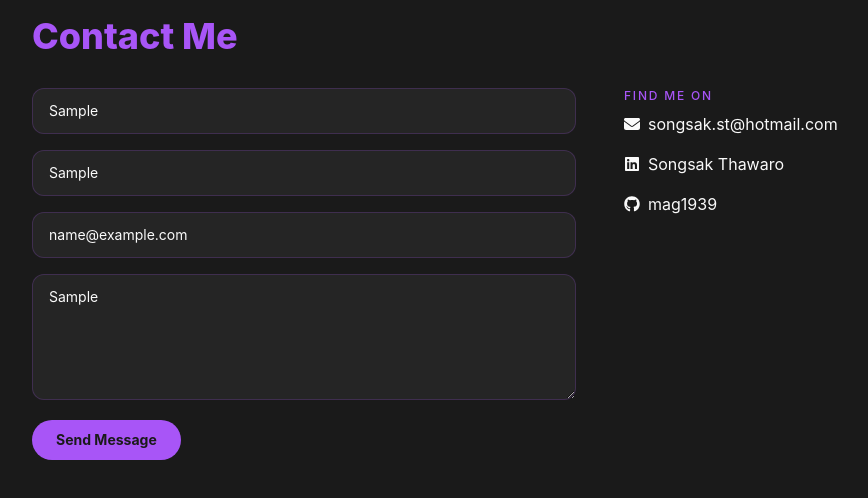
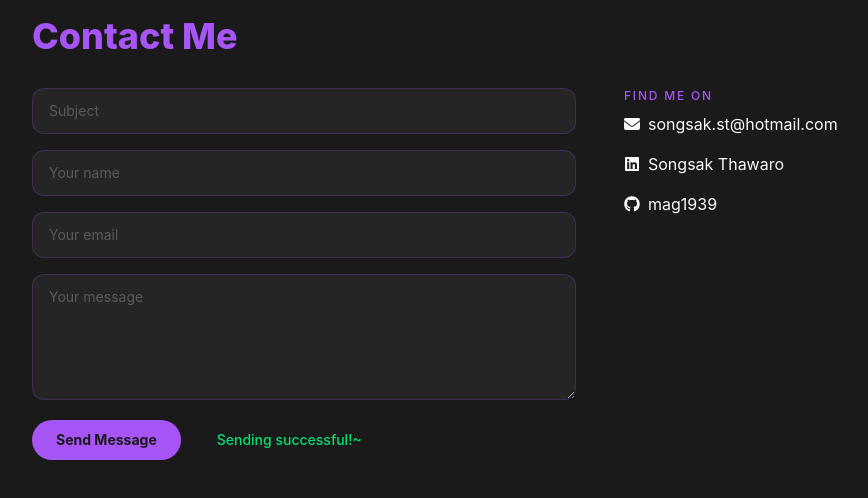
Before and after one commit to mag1939/my-portfolio-website-frontend, a React (Vite) app: page / in a window 1280 px wide. Both pictures are taken after typing "Sample", "Sample", "name@example.com", "Sample" into the empty fields and a click on the button "Send Message". Shown: the part 3264-3762 px from the top of the page, without its empty margins (40-908 px from the left). Built offline with nearby package versions, Linux system fonts and the light colour scheme; no server answers.

Commit message:
refactor: improve my EmailJS sending function

```diff
--- a/src/components/sections/ContactMe.tsx
+++ b/src/components/sections/ContactMe.tsx
@@ -3,6 +3,8 @@ import emailjs from "@emailjs/browser"
 import { useState } from "react";
 
 function ContactMe() {
+  const [isSending, setIsSending] = useState(false)
+  const [status, setStatus] = useState<"success" | "error" | null>(null)
   const [formData, setFormData] = useState({
     from_name: "",
     from_email: "",
@@ -11,6 +13,7 @@ function ContactMe() {
   })
 
   const handleSubmit = async () => {
+    setIsSending(true)
     try {
       await emailjs.send(
         import.meta.env.VITE_EMAILJS_SERVICE_ID,
@@ -23,12 +26,20 @@ function ContactMe() {
         },
         import.meta.env.VITE_EMAILJS_PUBLIC_KEY
       )
-
-      alert("Message sent!")
+      setStatus("success")
+      // reset leftover input from successful sending attempt.
+      setFormData({
+        from_name: "",
+        from_email: "",
+        subject: "",
+        message: ""
+      })
 
     } catch (error) {
+      setStatus("error")
       console.error(error)
-      alert("Something went wrong!")
+    } finally {
+      setIsSending(false)
     }
   }
 
@@ -39,31 +50,37 @@ function ContactMe() {
       </h2>
 
       <div className="flex flex-col md:flex-row gap-12">
-        <div className="flex flex-col gap-4 flex-1">
+        <form
+          className="flex flex-col gap-4 flex-1"
+          onSubmit={(e) => {
+            e.preventDefault()
+            handleSubmit()
+          }}>
             <input
               value={formData.subject}
               onChange={(e) => setFormData({ ...formData, subject: e.target.value})}
-            type="text"
+              required type="text"
               placeholder="Subject"
               className="w-full bg-white/5 border border-brand-secondary/20 rounded-xl px-4 py-3 text-sm text-brand-primary placeholder:text-brand-primary/25 outline-none focus:border-brand-secondary transition-colors"
             />
             <input
               value={formData.from_name}
               onChange={(e) => setFormData({ ...formData, from_name: e.target.value})}
-            type="text"
+              required type="text"
               placeholder="Your name"
               className="w-full bg-white/5 border border-brand-secondary/20 rounded-xl px-4 py-3 text-sm text-brand-primary placeholder:text-brand-primary/25 outline-none focus:border-brand-secondary transition-colors"
             />
             <input
               value={formData.from_email}
               onChange={(e) => setFormData({ ...formData, from_email: e.target.value})}
-            type="email"
+              required type="email"
               placeholder="Your email"
               className="w-full bg-white/5 border border-brand-secondary/20 rounded-xl px-4 py-3 text-sm text-brand-primary placeholder:text-brand-primary/25 outline-none focus:border-brand-secondary transition-colors"
             />
             <textarea
               value={formData.message}
               onChange={(e) => setFormData({ ...formData, message: e.target.value})}
+              required
               placeholder="Your message"
               rows={5}
               className="w-full bg-white/5 border border-brand-secondary/20 rounded-xl px-4 py-3 text-sm text-brand-primary placeholder:text-brand-primary/25 outline-none focus:border-brand-secondary transition-colors resize-y"
@@ -72,20 +89,37 @@ function ContactMe() {
             {/* Buttons */}
             <div className="flex flex-wrap gap-3 mt-1">
               <button
-              onClick={handleSubmit}
-              className="bg-brand-secondary text-dark px-6 py-2.5 rounded-full font-bold text-sm hover:opacity-80 transition-opacity">
-              Send Message
+                type="submit"
+                disabled={isSending}
+                className={`text-dark px-6 py-2.5 rounded-full font-bold text-sm
+                  ${isSending ?
+                    "bg-gray-500 cursor-not-allowed" :
+                    "bg-brand-secondary hover:opacity-80 transition-opacity"}`}
+              >
+                {isSending ? "Sending..." : "Send Message"}
               </button>
+
+              {status && (
+                <div className={`px-6 py-2.5 text-sm font-medium ${
+                  status === "success" ? "text-green-400" : "text-red-400"
+                }`}>
+                  {status === "success"
+                  ? "Sending successful!~"
+                  : "Something went wrong. Please try again or reach me through other channels."}
+
                 </div>
+              )}
+
             </div>
 
 
+        </form>
+
+        {/* Find me on */}
         <div className="flex flex-col text-brand-primary flex-1">
-
           <p className="text-xs font-medium tracking-[0.15em] uppercase text-brand-secondary mb-2">
             Find me on
           </p>
-
           <div className="flex flex-col gap-4">
             <div className="flex gap-2 items-center">
               <FaEnvelope/>
@@ -100,8 +134,8 @@ function ContactMe() {
               <a href="https://github.com/mag1939" className="hover:text-brand-secondary transition-colors">mag1939</a>
             </div>
           </div>
+        </div>
 
-        </div>
       </div>
     </section>
   );
```
Lines whose indentation alone changed are shown as unchanged.
